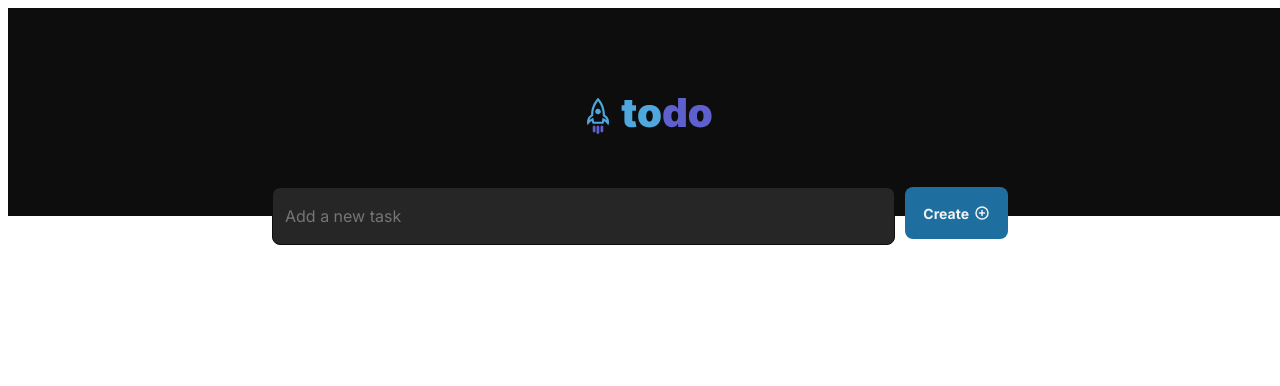
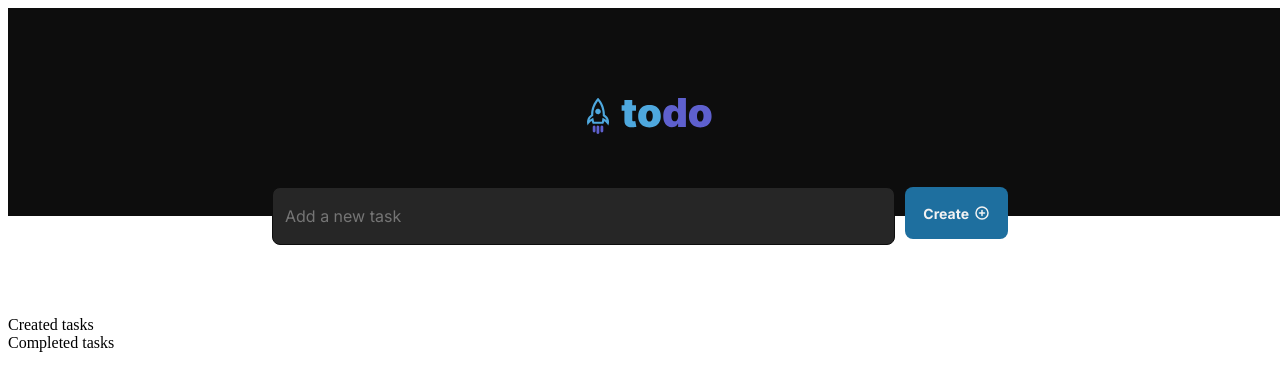
Before and after one commit to martahil/ToDoListRocketSeatReactChallenge, a React (Vite) app: page / in a window 1280 px wide. Shown: the top 386 px of the page. Built offline with nearby package versions, Linux system fonts and the light colour scheme.

Commit message:
TasksBoardHeader - component created

```diff
--- a/src/App.tsx
+++ b/src/App.tsx
@@ -5,6 +5,7 @@ import styles from './App.module.css'
 import './global.css'
 import { Button } from "./components/Button"
 import { PlusCircle } from "phosphor-react"
+import { TasksBoardHeader } from "./components/TasksBoardHeader"
 
 function App() {
 
@@ -20,6 +21,8 @@ function App() {
             <PlusCircle size={16} color="#f2f2f2" weight="bold" />
           </Button>
         </div>
+
+        <TasksBoardHeader />
       </section>
     </main>
   )
--- /dev/null
+++ b/src/components/TasksBoardHeader.tsx
@@ -0,0 +1,19 @@
+import styles from './TasksBoardHeader.module.css'
+
+export function TasksBoardHeader() {
+  return (
+    <div className={styles.boardHeader}>
+      <div className={styles.createAndCompletedTasks}>
+        <div className={styles.createdTasksDiv}>
+          <span className={styles.createdTasksTxt}>Created tasks</span>
+          <span className={styles.createdTasksCounter}></span>
+        </div>
+
+        <div className={styles.completedTasksDiv}>
+          <span className={styles.completedTasksTxt}>Completed tasks</span>
+          <span className={styles.completedTasksCounter}></span>
+        </div>
+      </div>
+    </div>
+  )
+}
```
Also changed, not shown: src/components/TasksBoardHeader.module.css (added).
